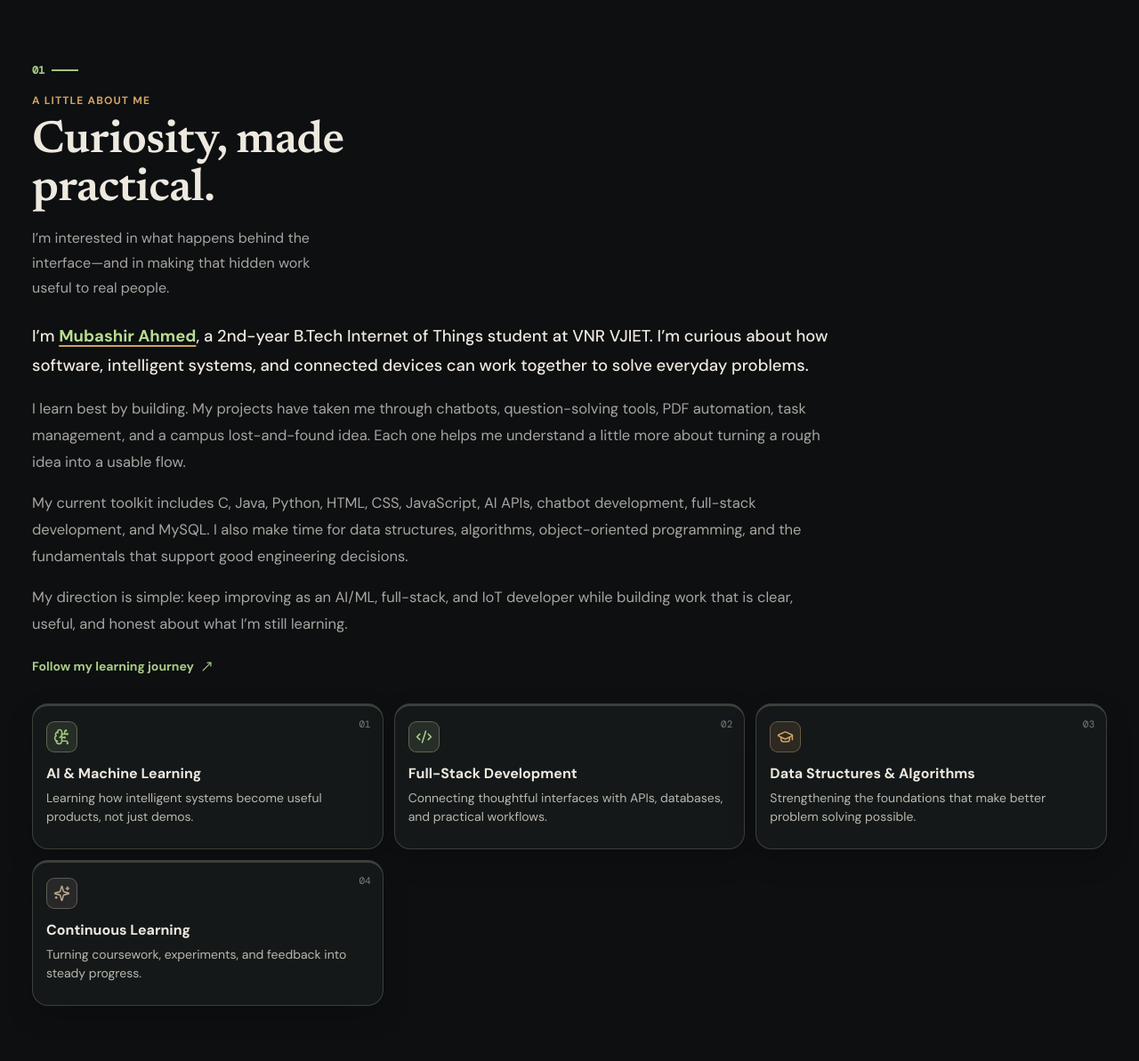
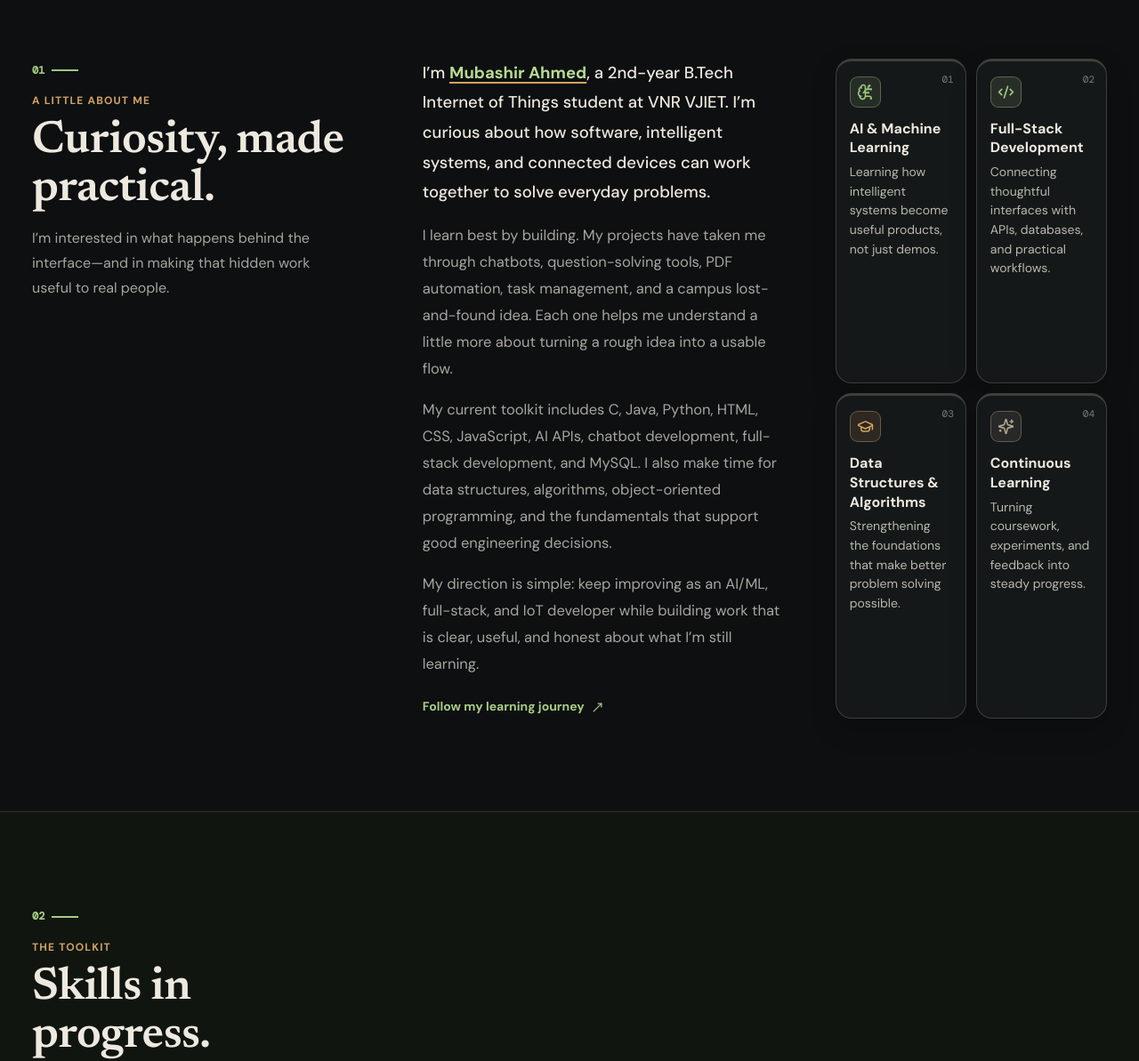
Before and after one commit to mubashir07ahmed/mubashir-portfolio, a React (Vite) app: page / in a window 1280 px wide. Shown: the part 888-2081 px from the top of the page at 89% size. Built offline with nearby package versions, Linux system fonts and the light colour scheme; no server answers; what @bible-strong/avatar-core would draw is missing.

Commit message:
Revert "Expand card sections to full width"
This reverts commit 100136defd39bfacd92e8ef8cfa5230a11e46dc3.

```diff
--- a/src/theme.css
+++ b/src/theme.css
@@ -136,18 +136,14 @@ img { max-width: 100%; }
 .section-intro { max-width: 330px; margin: 0; color: #596874; font-size: 16px; line-height: 1.75; }
 .glass-card { border: 1px solid rgba(24, 33, 45, .12); border-radius: 18px; background: rgba(255, 254, 250, .72); box-shadow: 0 12px 30px rgba(32, 43, 56, .055); backdrop-filter: blur(8px); -webkit-backdrop-filter: blur(8px); }
 .about-section { --section-accent: var(--blue); padding-top: 100px; padding-bottom: 104px; background: #fcfaf5; }
-.about-section .section-layout, .projects-section .section-layout, .journey-section .section-layout, .coding-section .section-layout { display: block; }
-.about-section .section-heading, .projects-section .section-heading, .journey-section .section-heading, .coding-section .section-heading { max-width: 560px; margin-bottom: 24px; }
 .about-content { display: grid; grid-template-columns: minmax(0, 1fr) minmax(250px, .74fr); gap: clamp(24px, 4vw, 52px); }
-.about-content { display: block; }
-.about-copy { max-width: 900px; margin-bottom: 28px; }
 .about-copy p { margin: 0 0 16px; color: #4e5d69; font-size: 16.5px; line-height: 1.82; }
 .about-copy p.lead-copy { color: #293846; font-size: 18px; line-height: 1.75; }
 .about-copy strong { color: #1f2b36; font-weight: 700; }
 .about-link { display: inline-flex; margin-top: 5px; }
 .text-link { display: inline-flex; align-items: center; gap: 7px; color: var(--blue); font-size: 14px; font-weight: 700; transition: gap .16s ease, color .16s ease; }
 .text-link:hover { gap: 10px; color: #2243a7; }
-.highlight-grid { display: grid; grid-template-columns: repeat(3, minmax(0, 1fr)); gap: 12px; }
+.highlight-grid { display: grid; grid-template-columns: 1fr 1fr; gap: 11px; }
 .highlight-card { position: relative; min-height: 164px; padding: 17px 15px 14px; border-top: 3px solid var(--card-accent, var(--blue)); background: color-mix(in srgb, var(--card-accent, var(--blue)) 6%, var(--panel)); transition: border-color .16s ease, transform .16s ease, background .16s ease; }
 .highlight-card:nth-child(1) { --card-accent: var(--blue); }
 .highlight-card:nth-child(2) { --card-accent: var(--mint); }
@@ -249,8 +245,7 @@ img { max-width: 100%; }
 
 /* Learning and coding */
 .journey-section { --section-accent: var(--coral); background: #fff0e5; }
-.journey-content { display: grid; min-width: 0; grid-template-columns: repeat(3, minmax(0, 1fr)); gap: 13px; }
-.journey-callout, .achievements-panel { grid-column: 1 / -1; }
+.journey-content { min-width: 0; }
 .journey-callout { position: relative; display: flex; align-items: flex-start; gap: 14px; padding: 18px; border-color: rgba(201, 93, 71, .21); background: #fffaf2; }
 .journey-callout-icon { display: grid; width: 39px; height: 39px; flex: 0 0 39px; place-items: center; color: var(--coral); border: 1px solid rgba(201, 93, 71, .2); border-radius: 10px; background: #fff0e9; }
 .journey-callout-icon img { width: 31px; height: 31px; object-fit: contain; }
@@ -259,11 +254,10 @@ img { max-width: 100%; }
 .journey-callout p:not(.eyebrow) { max-width: 470px; margin: 0; color: #586671; font-size: 15px; line-height: 1.65; }
 .current-tag { display: inline-flex; align-items: center; gap: 6px; margin-left: auto; padding: 6px 9px; color: #21674f; border: 1px solid rgba(39, 128, 103, .24); border-radius: 6px; background: #edf6ef; font: 600 12px "DM Mono", monospace; white-space: nowrap; }
 .current-tag i { width: 6px; height: 6px; flex-basis: 6px; }
-.journey-timeline { position: relative; display: grid; grid-column: 1 / -1; grid-template-columns: repeat(3, minmax(0, 1fr)); gap: 13px; margin: 0; padding: 0; list-style: none; }
+.journey-timeline { position: relative; margin: 24px 0 0 18px; padding: 0 0 0 28px; list-style: none; }
 .journey-timeline::before { position: absolute; top: 8px; bottom: 13px; left: 0; width: 2px; background: #cfd7d3; content: ""; }
-.journey-timeline::before { display: none; }
-.journey-item { position: relative; min-height: 150px; padding: 16px 15px; border: 1px solid var(--line); border-top: 3px solid var(--coral); border-radius: 13px; background: color-mix(in srgb, var(--coral) 5%, var(--panel)); }
-.journey-point { position: static; display: grid; width: 28px; height: 28px; margin-bottom: 12px; place-items: center; color: var(--mint); border: 2px solid currentColor; border-radius: 50%; background: var(--panel); }
+.journey-item { position: relative; padding: 0 0 22px; }
+.journey-point { position: absolute; top: 1px; left: -35px; display: grid; width: 16px; height: 16px; place-items: center; color: var(--mint); border: 2px solid currentColor; border-radius: 50%; background: #fffefa; }
 .journey-item:nth-child(2) .journey-point { color: var(--blue); }
 .journey-item:nth-child(3) .journey-point { color: var(--violet); }
 .journey-item:nth-child(4) .journey-point { color: var(--coral); }
@@ -273,8 +267,7 @@ img { max-width: 100%; }
 .journey-item p { margin: 0; color: #53616c; font-size: 15px; }
 .journey-honesty { margin: 0; color: #66737c; font-size: 13px; font-style: italic; }
 .coding-section { --section-accent: var(--violet); background: #f0ecf7; }
-.coding-content { display: grid; grid-template-columns: repeat(3, minmax(0, 1fr)); gap: 13px; }
-.coding-groups { display: contents; }
+.coding-groups { display: grid; grid-template-columns: 1fr 1fr; gap: 13px; }
 .coding-group { padding: 19px; border-top: 3px solid var(--coding-accent, var(--violet)); background: color-mix(in srgb, var(--coding-accent, var(--violet)) 6%, var(--panel)); }
 .coding-group:nth-child(1) { --coding-accent: var(--violet); }
 .coding-group:nth-child(2) { --coding-accent: var(--coral); }
@@ -520,7 +513,7 @@ img { max-width: 100%; }
   .about-content { grid-template-columns: 1fr; gap: 24px; }
   .about-copy p { font-size: 16px; }
   .about-copy p.lead-copy { font-size: 17px; }
-  .highlight-grid { grid-template-columns: repeat(2, minmax(0, 1fr)); gap: 9px; }
+  .highlight-grid { gap: 9px; }
   .highlight-card { min-height: 148px; padding: 14px 12px; }
   .highlight-card h3 { font-size: 15px; }
   .highlight-card p { font-size: 13.5px; }
@@ -537,9 +530,6 @@ img { max-width: 100%; }
   .projects-grid { grid-template-columns: 1fr; gap: 11px; }
   .project-visual { height: 115px; }
   .project-card-body > p:not(.placeholder-note) { min-height: unset; }
-  .journey-content, .coding-content { grid-template-columns: 1fr; }
-  .journey-timeline { grid-template-columns: 1fr; }
-  .profile-links-row { grid-column: auto; }
   .journey-callout { flex-wrap: wrap; padding: 15px; }
   .journey-callout h3 { font-size: 17px; }
   .journey-callout > div { width: calc(100% - 54px); }
```
